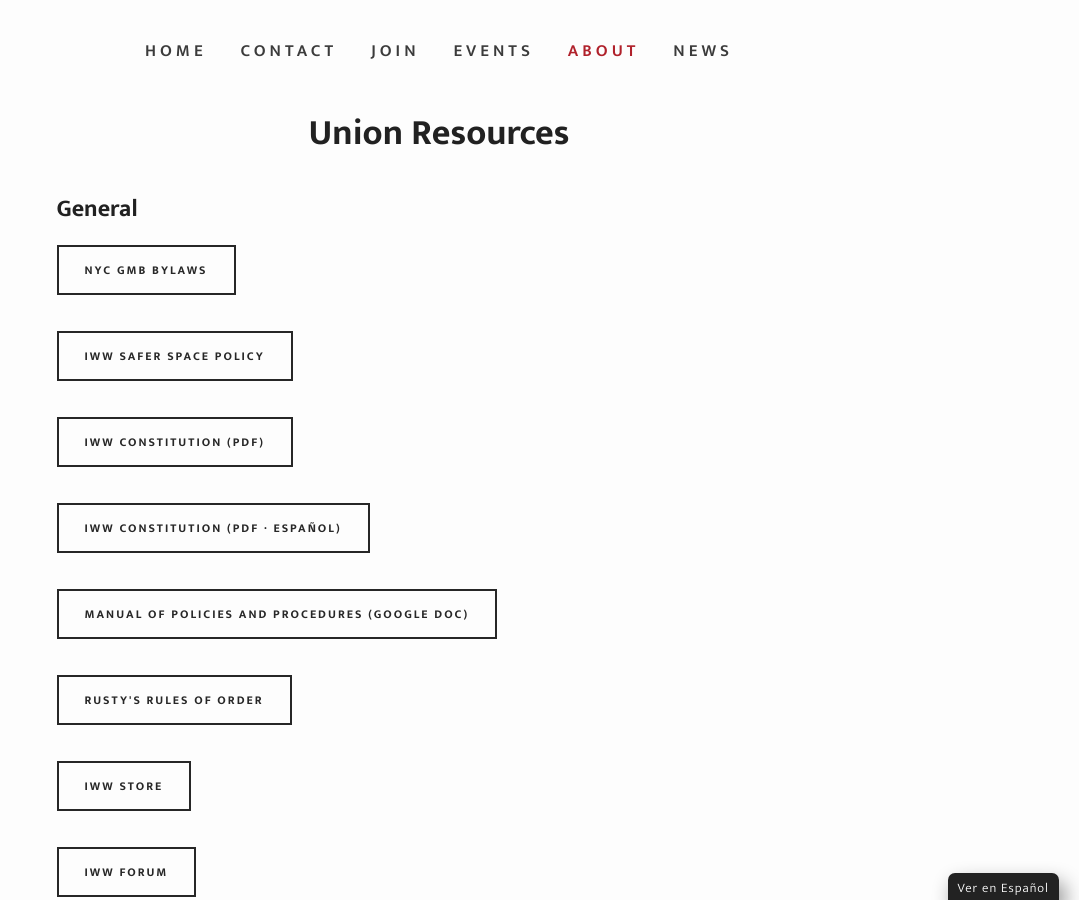
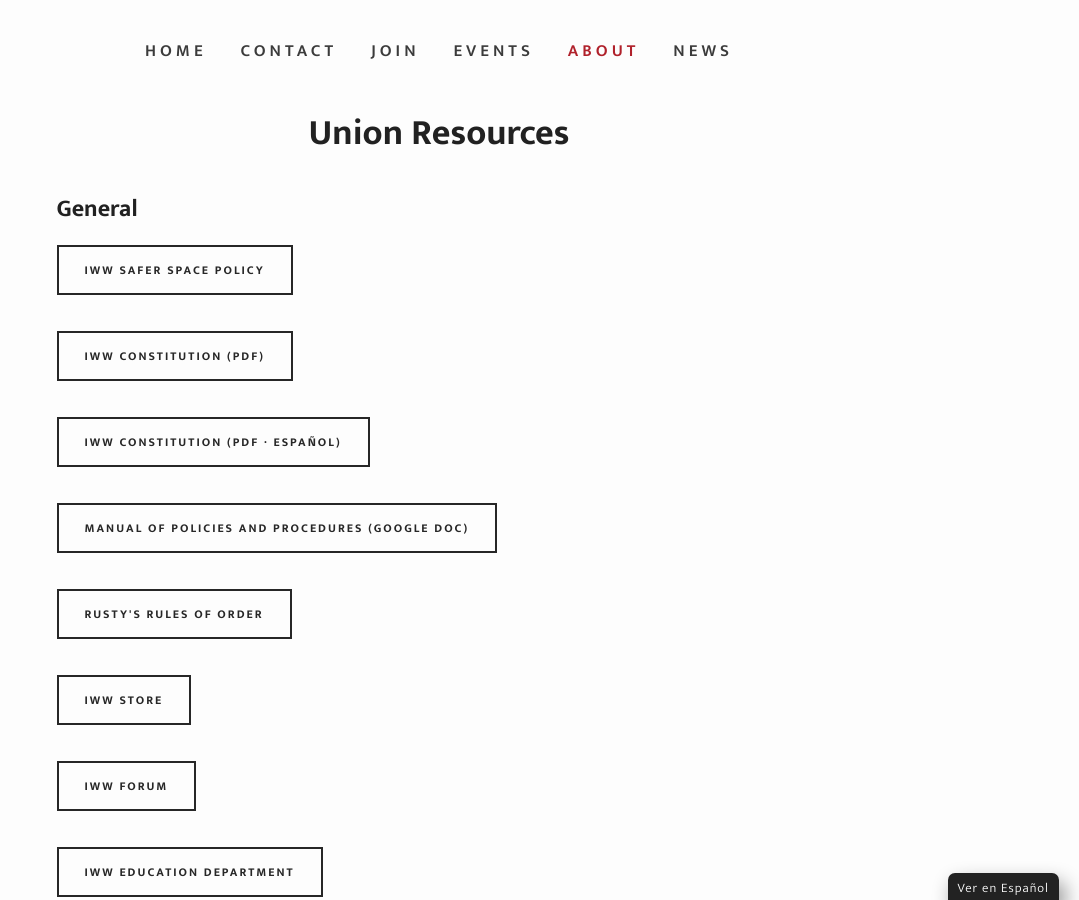
Before and after one commit to iww-maple-city/iww-maple-city.github.io, a Jekyll site: the page built from resources.html, in a window 1280 px wide and 900 px high, scrolled down 618 px. Shown: the whole window, without its empty margins (201-1280 px from the left). Built offline with Jekyll 4.4.1, drawn with Linux system fonts in a browser that asks for light colours; some web fonts are replaced.

Commit message:
Remove bylaws links

```diff
--- a/resources.html
+++ b/resources.html
@@ -5,7 +5,6 @@
 heading: true
 ---
 <h2>General</h2>
-<a href="{{ site.baseurl }}/bylaws"><button class="small" style="margin: 12px 15px 24px 0;" ontouchstart="">NYC GMB Bylaws</button></a><br>
 <a href="{{ site.baseurl }}/safer-space"><button class="small" style="margin: 12px 15px 24px 0;" ontouchstart="">IWW Safer Space Policy</button></a><br>
 <a href="https://iww.org/constitution"><button class="small" style="margin: 12px 15px 24px 0;" ontouchstart="">IWW Constitution (PDF)</button></a><br>
 <a href="https://iww.org/assets/iww-constitution-es.pdf" hreflang="es"><button class="small" style="margin: 12px 15px 24px 0;" ontouchstart="">IWW Constitution (PDF · Español)</button></a><br>
```
